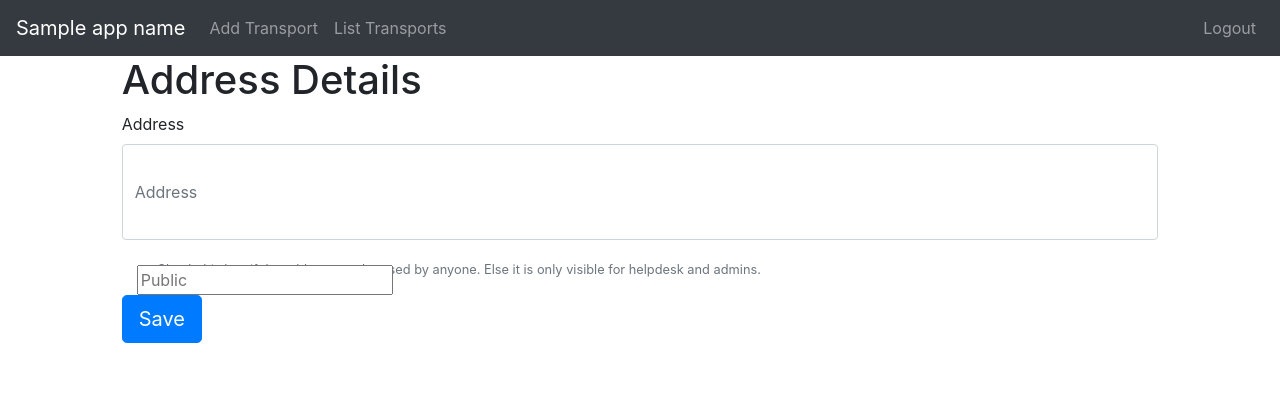
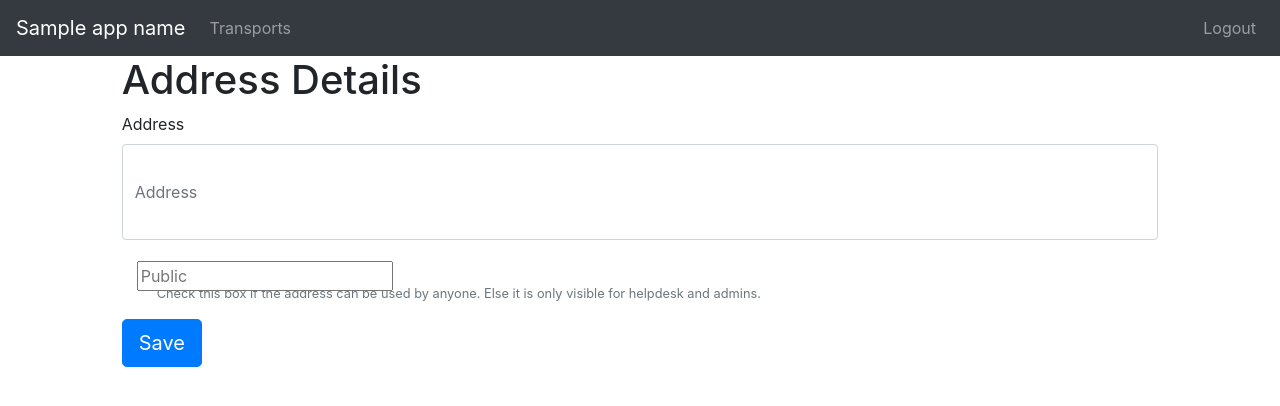
Before and after one commit to c3loc/transporte, a Python web app: template transporte/templates/address_edit.html in a window 1280 px wide. Shown: the top 406 px of the page. Run offline with Jinja, Linux system fonts and the light colour scheme; the template is opened without the code that fills it: most values are stand-ins (such as "Sample title", 1, 10 or a date in 2020); form fields are guessed from the names that the template uses; some libraries are stand-ins or nearby versions.

Commit message:
refactoring / redesing

```diff
--- a/transporte/templates/address_edit.html
+++ b/transporte/templates/address_edit.html
@@ -44,6 +44,7 @@
             </div>
         {% endif %}
 
+            {{ addressform.public.label(class='form-check-label') }}
             <small id="needsOrganizationHelpBlock" class="form-text text-muted">
                 Check this box if the address can be used by anyone. Else it is only visible for helpdesk and admins.
             </small>
--- a/transporte/templates/address_list.html
+++ b/transporte/templates/address_list.html
@@ -10,6 +10,7 @@
             <th scope="col">Address</th>
             <th scope="col">public?</th>
             <th scope="col">User</th>
+            <th scope="col"></th>
         </tr>
     </thead>
     <tbody>
--- a/transporte/templates/layout.html
+++ b/transporte/templates/layout.html
@@ -40,16 +40,8 @@
 
     <div class="collapse navbar-collapse" id="navbarSupportedContent">
         <ul class="navbar-nav mr-auto">
-            <!--
-            <li class="nav-item active">
-                <a class="nav-link" href=" {{ url_for('edit_transport') }}">Add Transport <span class="sr-only">(current)</span></a>
-            </li>
-            -->
             <li class="nav-item">
-                <a class="nav-link" href=" {{ url_for('edit_transport') }}">Add Transport</a>
-            </li>
-            <li class="nav-item">
-                <a class="nav-link" href="{{ url_for('list_transports') }}">List Transports</a>
+                <a class="nav-link" href="{{ url_for('list_transports') }}">Transports</a>
             </li>
             {% if current_user.role in ['helpdesk', 'admin'] %}
             <li class="nav-item">
@@ -58,7 +50,7 @@
             {% endif %}
             {% if current_user.role in ['admin'] %}
             <li class="nav-item">
-                <a class="nav-link" href="{{ url_for('list_users') }}">List Users</a>
+                <a class="nav-link" href="{{ url_for('list_users') }}">Users</a>
             </li>
             {% endif %}
         </ul>
```
